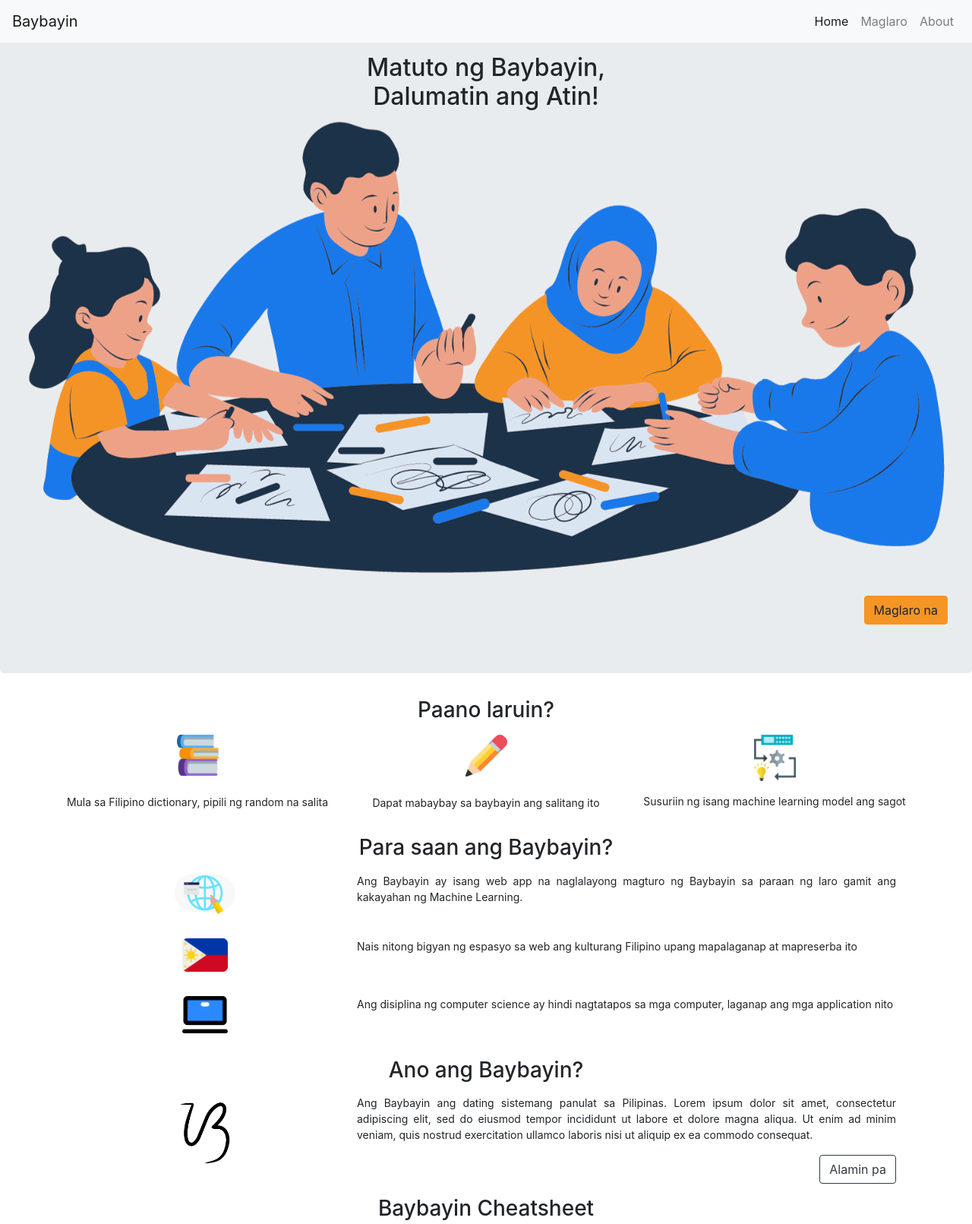
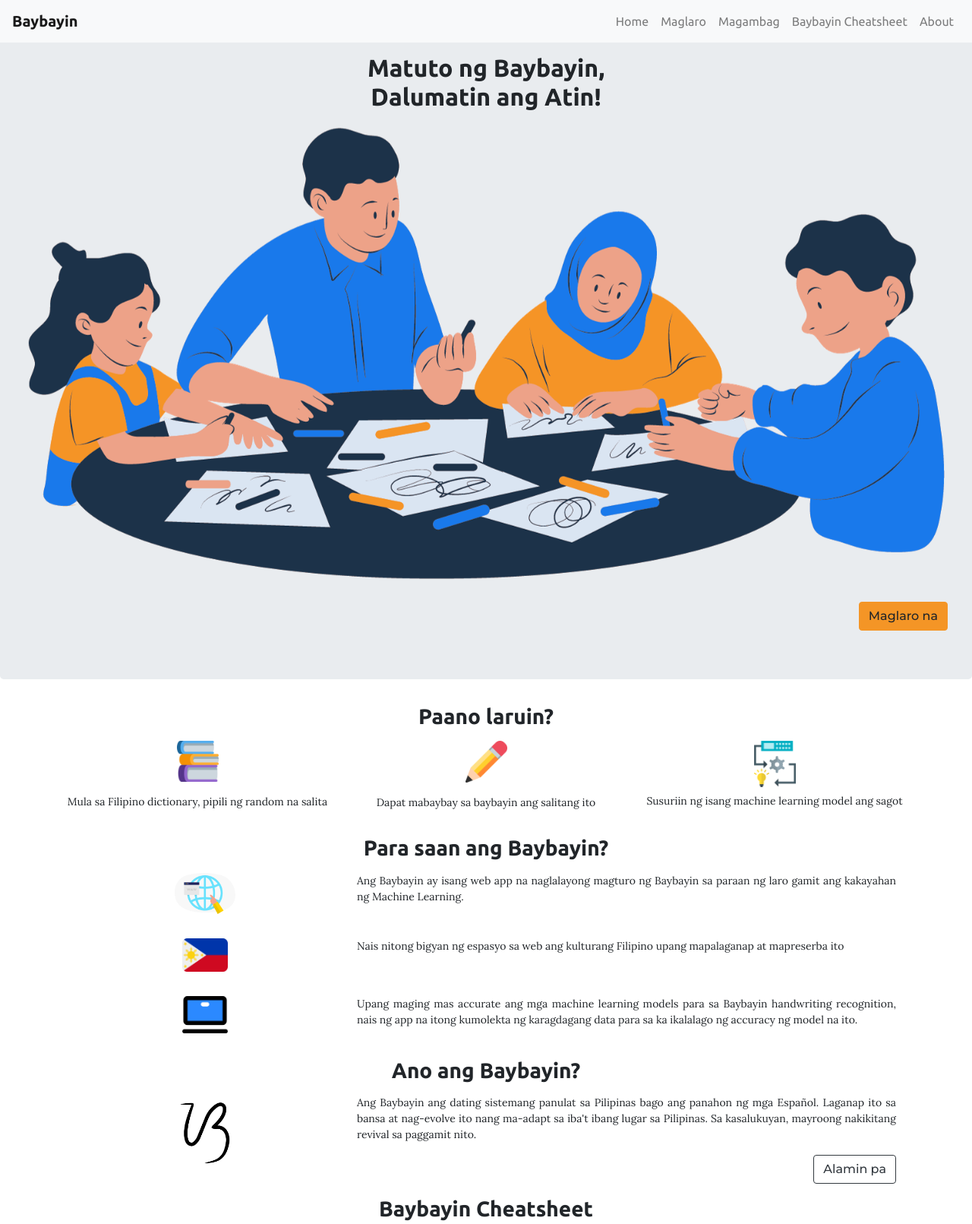
Before and after one commit to bibookss/baybayin, a plain HTML site: page src/static/index.html in a window 1280 px wide. Shown: the top 1611 px of the page at 76% size. Drawn offline with nearby package versions, Linux system fonts and the light colour scheme; no server answers.

Commit message:
feat: tweaked design

```diff
--- a/src/static/index.html
+++ b/src/static/index.html
@@ -4,25 +4,35 @@
     <meta charset="UTF-8">
     <meta name="viewport" content="width=device-width, initial-scale=1, shrink-to-fit=no">
     <title>Baybayin</title>
+
     <link rel="stylesheet" href="https://stackpath.bootstrapcdn.com/bootstrap/4.3.1/css/bootstrap.min.css">
-</head>
+    <link rel="stylesheet" href="style.css">
+    <link rel="preconnect" href="https://fonts.googleapis.com">
+    <link rel="preconnect" href="https://fonts.gstatic.com" crossorigin>
+    <link href="https://fonts.googleapis.com/css2?family=Lora&family=Montserrat:wght@400;500&family=Ubuntu:wght@400;700&display=swap" rel="stylesheet">
 <body>
     <!-- Navbar -->
     <nav class="navbar navbar-expand-lg navbar-light bg-light fixed-top">
-        <a class="navbar-brand" href="#">Baybayin</a>
+        <a class="navbar-brand title" href="#">Baybayin</a>
         <button class="navbar-toggler" type="button" data-toggle="collapse" data-target="#navbarNav" aria-controls="navbarNav" aria-expanded="false" aria-label="Toggle navigation">
             <span class="navbar-toggler-icon"></span>
         </button>
         <div class="collapse navbar-collapse" id="navbarNav">
             <ul class="navbar-nav ml-auto">
-                <li class="nav-item active">
-                    <a class="nav-link" href="#">Home <span class="sr-only">(current)</span></a>
+                <li class="nav-item">
+                    <a class="nav-link" href="#hero" onclick="setActive('home');">Home <span class="sr-only">(current)</span></a>
                 </li>
                 <li class="nav-item">
-                    <a class="nav-link" href="#" onclick="toggleSections()">Maglaro</a>
+                    <a class="nav-link" href="#" onclick="toggleSections(); setActive('game')">Maglaro</a>
                 </li>
                 <li class="nav-item">
-                    <a class="nav-link" href="#about">About</a>
+                    <a class="nav-link" href="#" onclick="toggleSections();" >Magambag</a>
+                </li>
+                <li class="nav-item">
+                    <a class="nav-link" href="#cheatsheet" onclick="setActive('cheatsheet');">Baybayin Cheatsheet</a>
+                </li>
+                <li class="nav-item">
+                    <a class="nav-link" href="#about" onclick="setActive('about');">About</a>
                 </li>
             </ul>
         </div>
@@ -30,10 +40,10 @@
 
     <!-- Hero -->
     <div class="jumbotron text-center" id="hero" style="padding-top: 70px;">
-        <h1 class="caption" style="font-size: 32px;">Matuto ng Baybayin,<br>Dalumatin ang Atin!</h1>
+        <h1 class="caption mb-3" style="font-size: 32px;">Matuto ng Baybayin,<br>Dalumatin ang Atin!</h1>
         <img src="assets/hero.png" alt="Your Image" class="img-fluid mb-3">
         <div class="text-right">
-            <a class="btn btn-primary btn"role="button" style="background-color: #F49526; border-color: #F49526;" onclick="toggleSections()">Maglaro na</a>
+            <a class="btn btn-primary" role="button" style="background-color: #F49526; border-color: #F49526;" onclick="toggleSections()">Maglaro na</a>
         </div>
     </div>
 
@@ -73,33 +83,35 @@
                   </tr>
                 </tbody>
             </table>
-            <a id="correctButton" class="btn btn-outline-info mr-5" role="button">I-correct</a>
+            <a id="correctButton" class="btn btn-outline-info mr-5" style="display: none;" role="button">I-correct</a>
             <a id="tryAgainButton" class="btn btn-secondary btn mr-2" role="button">Ulitin</a>
             <a id="nextButton" class="btn btn-secondary btn disabled" aria-disabled="true" style="background-color: #F49526; border-color: #F49526;" role="button">Sunod</a>
-            <a id="newGameButton" class="btn btn-secondary btn mr" style="display: none;"  style="background-color: #F49526; border-color: #F49526;" role="button">Maglaro ulit</a>
+            <a id="newGameButton" class="btn btn-secondary btn mr" style="background-color: #F49526; border-color: #F49526; display: none;" role="button">Maglaro ulit</a>
         </div>
 
     </div>
 
+    <!-- Contribute -->
+
     <!-- About -->
     <div class="container" id="about">
-        <h3 class="text-center mb-3 mt-3">Paano laruin?</h2>
+        <h3 class="text-center mb-3 mt-3 title">Paano laruin?</h2>
         <div class="row text-center">
             <div class="col">
-                <img src="assets/book-1.png" alt="Image 1" class="img-fluid mb-4" width="55">
+                <img src="assets/book-1.png" alt="Image 1" class="img-fluid mb-3" width="55" height="55">
                 <p style="font-size: 14px;">Mula sa Filipino dictionary, pipili ng random na salita</p>
             </div>
             <div class="col">
-                <img src="assets/pen-1.png" alt="Image 2" class="img-fluid mb-4" width="55">
+                <img src="assets/pen-1.png" alt="Image 2" class="img-fluid mb-3" width="55" height="55">
                 <p style="font-size: 14px;">Dapat mabaybay sa baybayin ang salitang ito</p>
             </div>
             <div class="col">
-                <img src="assets/ml-1.png" alt="Image 3" class="img-fluid mb-3" width="55">
+                <img src="assets/ml-1.png" alt="Image 3" class="img-fluid mb-2" width="55" height="55">
                 <p style="font-size: 14px;">Susuriin ng isang machine learning model ang sagot</p>
             </div>
         </div>
 
-        <h3 class="text-center mb-3 mt-3">Para saan ang Baybayin?</h2>
+        <h3 class="text-center mb-3 mt-3 title">Para saan ang Baybayin?</h2>
         <div class="row text-center mx-auto align-items-start mb-3">
             <div class="col-4">
                 <img src="assets/www-1.png" alt="Image 3" class="img-fluid mb-3" width="80">
@@ -121,35 +133,40 @@
                 <img src="assets/laptop.png" alt="Image 3" class="img-fluid mb-3" width="60">
             </div>
             <div class="col-8 text-left">
-                <p class="text-justify" style="font-size: 14px;">Ang disiplina ng computer science ay hindi nagtatapos sa mga computer, laganap ang mga application nito</p>
+                <p class="text-justify" style="font-size: 14px;">Upang maging mas accurate ang mga machine learning models para sa Baybayin handwriting recognition, nais ng app na itong kumolekta ng karagdagang data para sa ka ikalalago ng accuracy ng model na ito.</p>
             </div>
         </div>
 
-        <h3 class="text-center mb-3 mt-3">Ano ang Baybayin?</h3>
+        <h3 class="text-center mb-3 mt-3 title">Ano ang Baybayin?</h3>
         <div class="row text-center mx-auto align-items-start mb-3">
             <div class="col-4">
                 <img src="assets/baybayin.png" alt="Image 3" class="img-fluid mb-3" width="100">
             </div>
             <div class="col-8 text-left">
-                <p class="text-justify" style="font-size: 14px;">Ang Baybayin ang dating sistemang panulat sa Pilipinas. Lorem ipsum dolor sit amet, consectetur adipiscing elit, sed do eiusmod tempor incididunt ut labore et dolore magna aliqua. Ut enim ad minim veniam, quis nostrud exercitation ullamco laboris nisi ut aliquip ex ea commodo consequat.</p>
+                <p class="text-justify" style="font-size: 14px;">Ang Baybayin ang dating sistemang panulat sa Pilipinas bago ang panahon ng mga Español. Laganap ito sa bansa at nag-evolve ito nang ma-adapt sa iba't ibang lugar sa Pilipinas. Sa kasalukuyan, mayroong nakikitang revival sa paggamit nito.</p>
                 <div class="text-right">
                     <a class="btn btn-outline-dark" href="https://en.wikipedia.org/wiki/Baybayin" target="_blank">Alamin pa</a>
                 </div>
             </div>
         </div>
 
-        <h3 class="text-center mb-3 mt-3">Baybayin Cheatsheet</h3>
+        <h3 class="text-center mb-3 mt-3 title">Baybayin Cheatsheet</h3>
         <div class="row">
-            <div class="col-md-6 mx-auto text-center">
-                <img src="https://qph.cf2.quoracdn.net/main-qimg-a5ae0e74f5d0ef9980e7b1c59fdf2014-lq" alt="Image 3" class="img-fluid mb-3 mx-auto d-block">
+            <div class="col mx-auto text-center">
+                <img src="https://www.omniglot.com/images/writing/baybayin.gif" alt="Image 3" class="img-fluid mb-3 mx-auto d-block">
+            </div>
+        </div>
+        <div class="row" id="cheatsheet">
+            <div class="col text-right">
+                <p>
+                    Mula sa <a href="https://www.omniglot.com/images/writing/baybayin.gif">Omniglot</a>
+                </p>
             </div>
         </div>
         <div class="row mb-3">
-            <div class="col text-right">
-                <p>
-                    Image from <a href="https://www.quora.com/What-would-the-Philippines-be-like-if-we-used-Baybayin-as-our-writing-system">Quora</a>
-                </p>
-            </div>
+            <p class="col text-align-start">
+                Ang Baybayin ay maraming anyo. Ang ginamit sa web app na ito ay matatagpuan sa <a href="https://www.kaggle.com/code/daniellebagaforomeer/baybayin-classifier-using-neural-networks#Sample-Images-:-de-or-di-(10-Samples)">Kaggle</a>.
+            </p>
         </div>
     </div>
 
@@ -173,6 +190,25 @@
                 console.error("One or both elements not found.");
             }
         }
+
+        function setActive(section) {
+            var element = document.getElementById(section);
+
+            if (element) {
+                // Check if the element exists before manipulating it
+                element.classList.add('active');
+            } else {
+                console.error('Element with ID ' + section + ' not found.');
+            }
+
+            $('.navbar-collapse').collapse('hide');
+        }
+
+
+        function closeNavbar() {
+            // Close the navbar by removing the 'show' class
+            document.querySelector('.navbar-collapse').classList.remove('show');
+        }
     </script>
     <script type="module" src="main.js"></script>
     <script src="https://code.jquery.com/jquery-3.3.1.slim.min.js"></script>
--- a/src/static/main.js
+++ b/src/static/main.js
@@ -1,4 +1,3 @@
-// main.js
 import { initializeCanvas, clearCanvas, isCanvasBlank } from './scripts/canvas.js';
 import { sendImageForPrediction } from './scripts/api.js';
 import { Game } from './scripts/game.js';
@@ -52,6 +51,8 @@ document.addEventListener('DOMContentLoaded', () => {
                 let predictionClassRows = document.getElementsByClassName('prediction-class');
                 let probabilityRows = document.getElementsByClassName('probability');
                 for (let i = 0; i < predictionClassRows.length; i++) {
+                    // Replace underscores with commas
+                    answers[i][0] = answers[i][0].replace(/_/g, ', ');
                     predictionClassRows[i].innerHTML = answers[i][0];
                     probabilityRows[i].innerHTML = answers[i][1];
                 }
@@ -118,6 +119,9 @@ document.addEventListener('DOMContentLoaded', () => {
 
         // Get the next character
         game.getNextCharacter();
+
+        // Update button state
+        updateButtonState();
     });
 
     newGameButton.addEventListener('click', () => {
--- a/src/static/style.css
+++ b/src/static/style.css
@@ -0,0 +1,24 @@
+body {
+    font-family: 'Lora', serif;
+    font-weight: 400;
+}
+
+.navbar {
+    font-family: 'Ubuntu', sans-serif;
+    font-weight: 400;
+}
+
+.caption {
+    font-family: 'Ubuntu', sans-serif;
+    font-weight: 700;
+}
+
+.title {
+    font-family: 'Ubuntu', sans-serif;
+    font-weight: 700;
+}
+
+.btn {
+    font-family: 'Montserrat', sans-serif;
+    font-weight: 500;
+}
```
